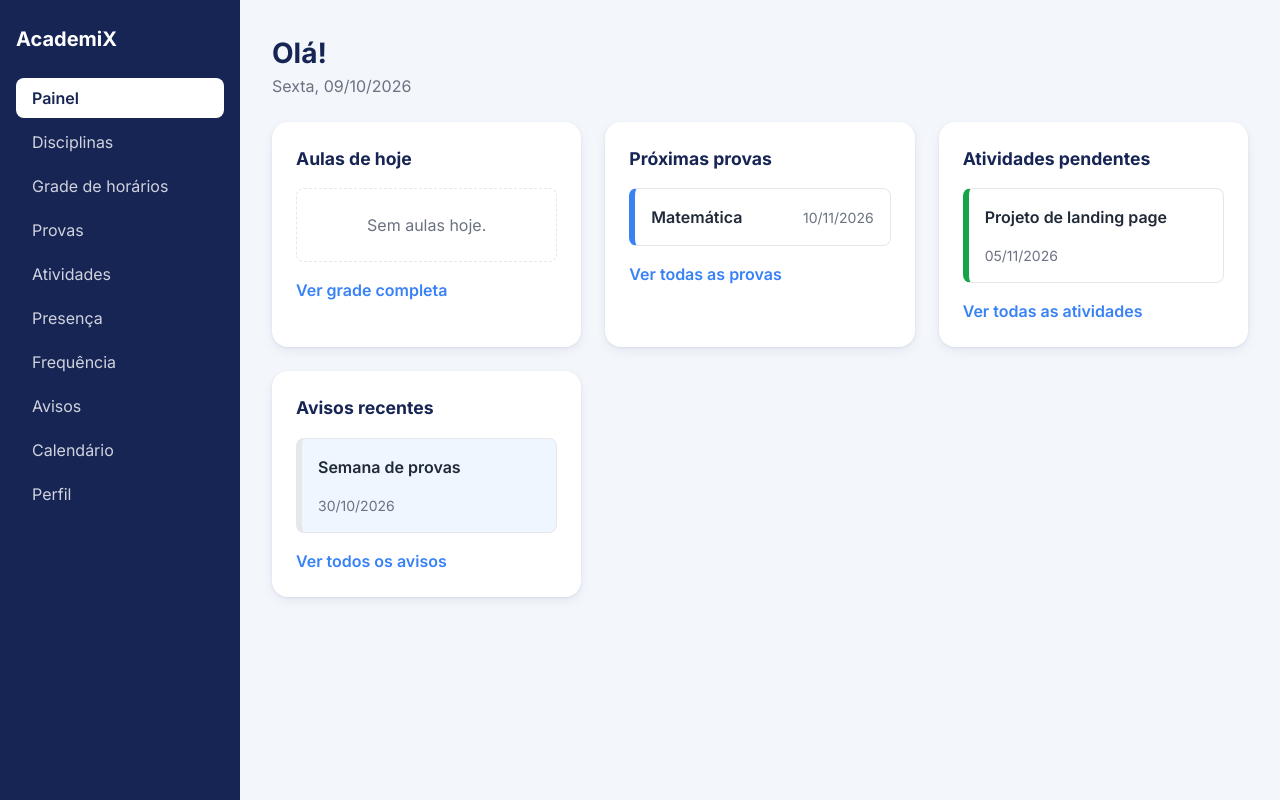
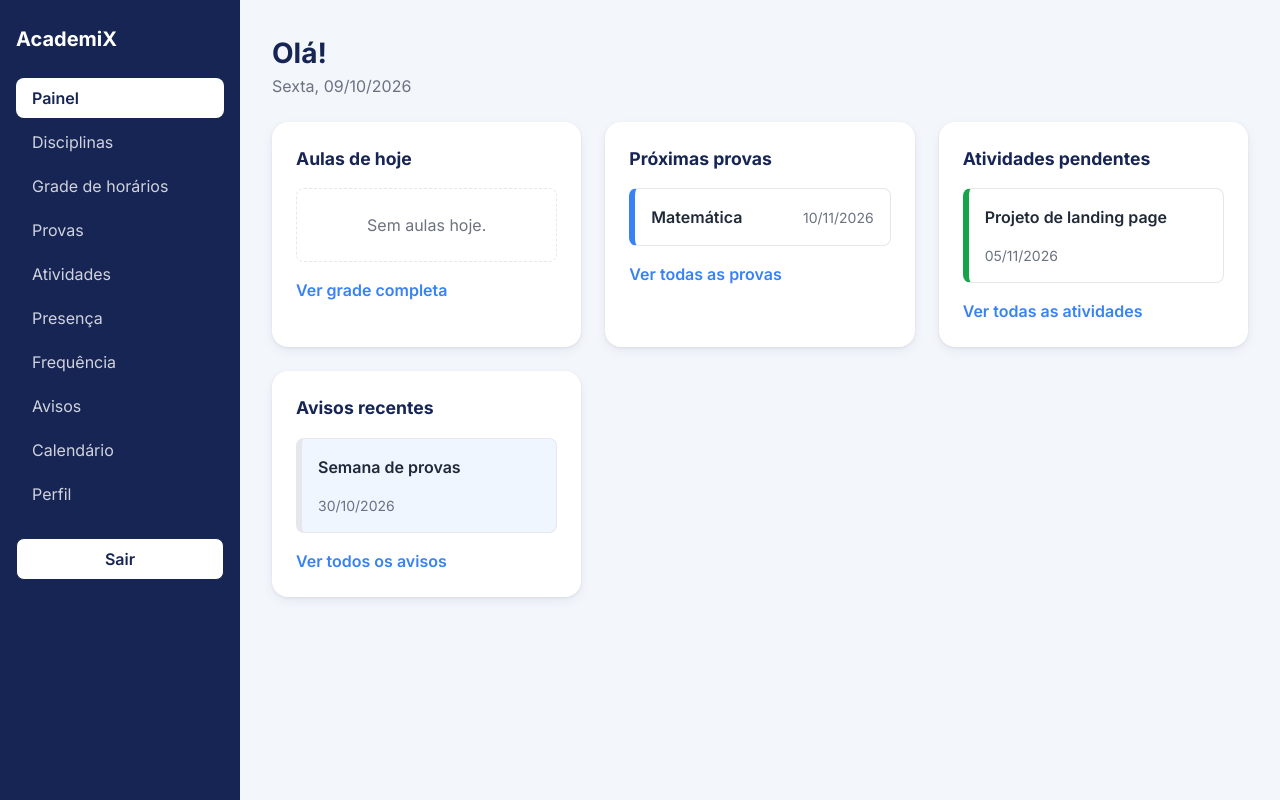
Before and after one commit to AcademyX-senai/academyx, a React (Vite) app: page / in a window 1280 px wide. Built offline with nearby package versions, Linux system fonts and the light colour scheme.

Commit message:
feat: adiciona botao de logout no menu lateral

```diff
--- a/src/components/layout/Sidebar.css
+++ b/src/components/layout/Sidebar.css
@@ -51,3 +51,12 @@
     flex-wrap: wrap;
   }
 }
+
+.sidebar__sair {
+  margin-top: var(--space-4);
+}
+
+.sidebar__sair .btn--secondary {
+  width: 100%;
+  background: #fff;
+}
--- a/src/components/layout/Sidebar.jsx
+++ b/src/components/layout/Sidebar.jsx
@@ -1,4 +1,6 @@
-import { NavLink } from 'react-router-dom'
+import { NavLink, useNavigate } from 'react-router-dom'
+import { useApp } from '../../context/AppContext'
+import Button from '../ui/Button'
 import './Sidebar.css'
 
 const links = [
@@ -15,6 +17,14 @@ const links = [
 ]
 
 function Sidebar() {
+  const { sair } = useApp()
+  const navigate = useNavigate()
+
+  function handleSair() {
+    sair()
+    navigate('/login')
+  }
+
   return (
     <nav className="sidebar" aria-label="Navegação principal">
       <div className="sidebar__logo">AcademiX</div>
@@ -27,6 +37,11 @@ function Sidebar() {
           </li>
         ))}
       </ul>
+      <div className="sidebar__sair">
+        <Button variant="secondary" onClick={handleSair}>
+          Sair
+        </Button>
+      </div>
     </nav>
   )
 }
```
